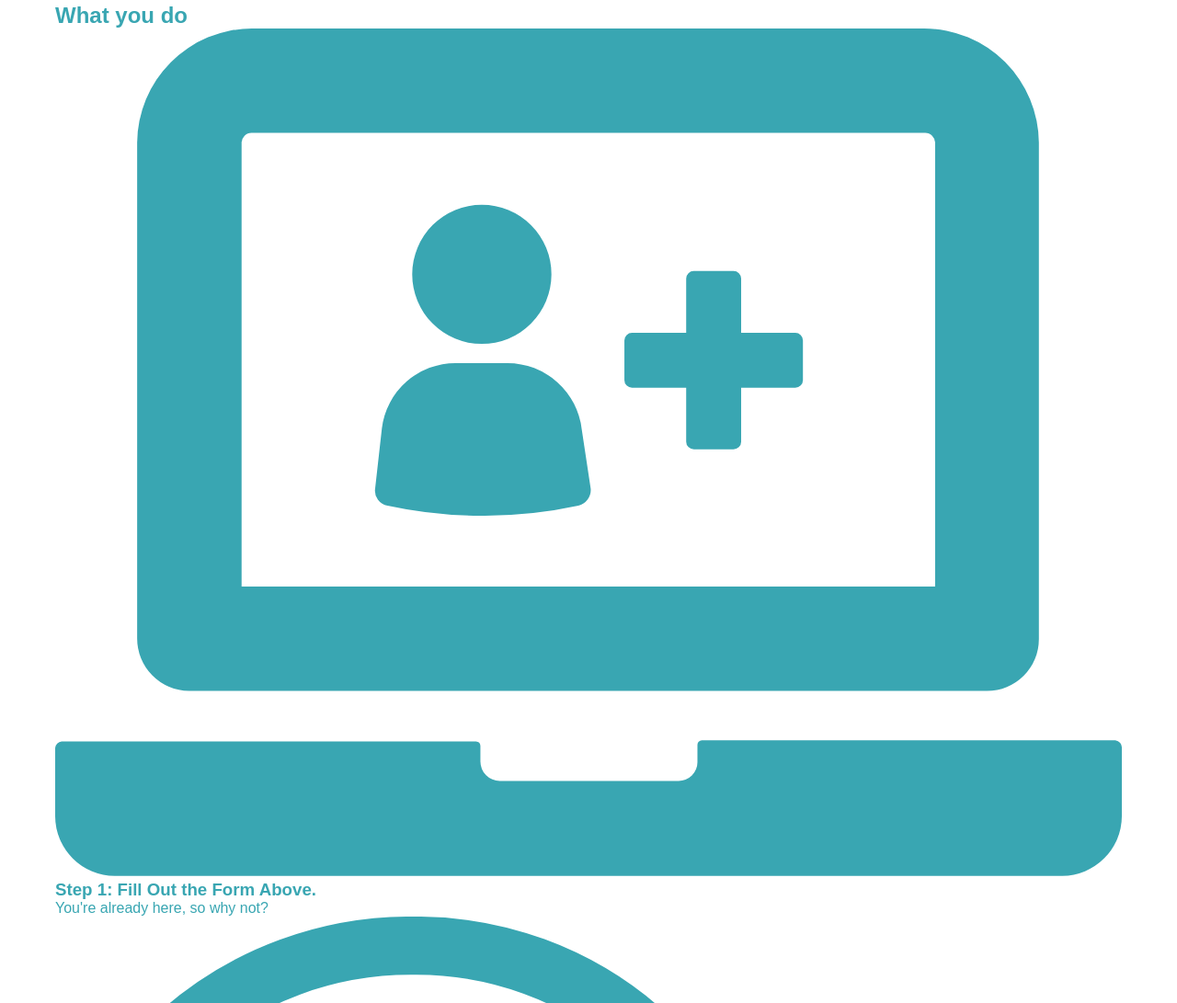
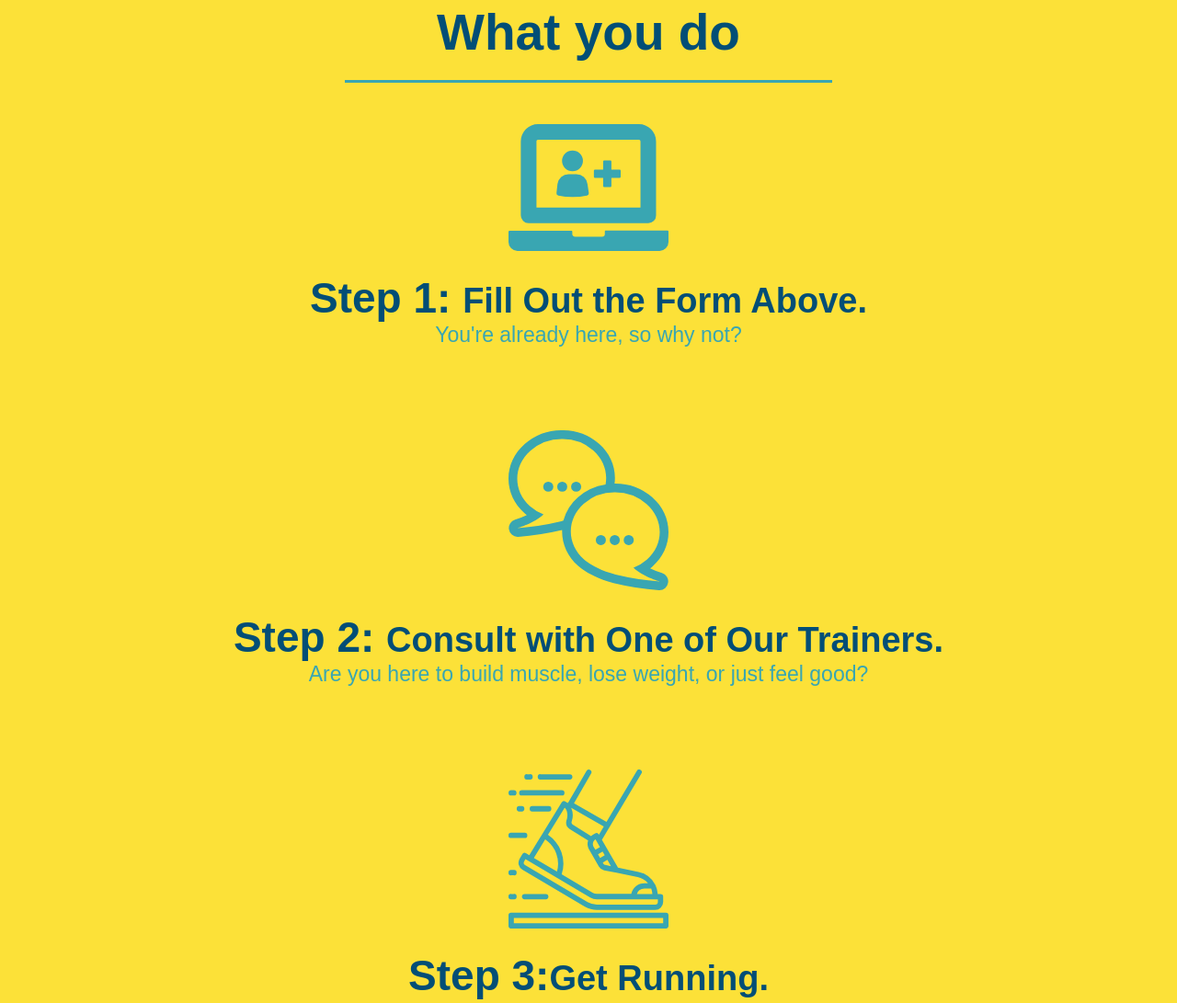
Before and after one commit to shanebramble/run-buddy, a plain HTML site: page index.html in a window 1280 px wide. Shown: the part 1117-2208 px from the top of the page at 92% size. Drawn offline with Linux system fonts and the light colour scheme.

Commit message:
Style you do section

```diff
--- a/assest/css/styles.css
+++ b/assest/css/styles.css
@@ -135,16 +135,6 @@ section {
 .intro {
     text-align: center;
 }
-
-.intro h2 {
-    font-size: 55px;
-    color: #024e76;
-    margin-bottom: 35px;
-    padding: 0px 100px 20px 100px;
-    border-bottom: 3px solid #fce138;
-    display: inline-block;
-}
-
 .intro p {
     line-height: 1.7;
     color: #39a6b2;
@@ -152,3 +142,48 @@ section {
     font-size: 20px;
     margin: 0px auto;
 }
+
+.steps {
+    text-align: center;
+    background: #fce138;
+}
+.section-title {
+    font-size: 55px;
+    color: #024e76;
+    margin-bottom: 35px;
+    padding: 0 100px 20px 100px;
+    display: inline-block;
+    border-bottom: 3px solid;
+}
+
+.primary-border {
+    border-color: #fce138;
+}
+
+.secondary-border {
+    border-color: #39a6b2;
+}
+.steps div
+{
+    margin-bottom: 80px;
+}
+.steps img
+{
+    width: 15%;
+    margin: 10px 0;
+}
+.steps h3
+{
+    color: #024e76;
+    font-size: 46px;
+    margin-top: 10px;
+}
+.steps p
+{
+    color: #39a6b2;
+    font-size: 23px;
+}
+.steps span
+{
+    font-size: 38px;
+}
--- a/index.html
+++ b/index.html
@@ -82,7 +82,7 @@
 
     <!-- "What we do" Section -->
     <section id="what-we-do" class="intro">
-        <h2>What we do</h2>
+        <h2 class="section-title primary-border">What we do</h2>
         <p>
             butcher selfies chambray shabby chic gentrify readymade yr Echo Park XOXO Tumblr normcore Banksy direct
             trade Blue Bottle chillwave you probably haven't heard of them single-origin coffee Vice fanny pack fixie
@@ -92,29 +92,29 @@
     </section>
 
     <!-- "What you do" section -->
-    <section id="what-you-do">
-        <h2>What you do</h2>
+    <section id="what-you-do" class="steps">
+        <h2 class="section-title secondary-border">What you do</h2>
         <div>
             <img src="./assest/images/step-1.svg" alt="positive-guy" srcset="">
-            <h3>Step 1: Fill Out the Form Above.</h3>
+            <h3>Step 1: <span>Fill Out the Form Above.</span></h3>
             <p>You're already here, so why not?</p>
         </div>
 
         <div>
             <img src="./assest/images/step-2.svg" alt="text-bubble" srcset="">
-            <h3>Step 2: Consult with One of Our Trainers.</h3>
+            <h3>Step 2: <span>Consult with One of Our Trainers.</span></h3>
             <p>Are you here to build muscle, lose weight, or just feel good?</p>
         </div>
 
         <div>
             <img src="./assest/images/step-3.svg" alt="running-shoe" srcset="">
-            <h3>Step 3: Get Running.</h3>
+            <h3>Step 3:<span>Get Running.</span></h3>
             <p>Hit the ground running (literally) once your trainer lays out your plan.</p>
         </div>
 
         <div>
             <img src="./assest/images/step-4.svg" alt="" srcset="">
-            <h3>Step 4: See Results.</h3>
+            <h3>Step 4: <span>See Results.</span></h3>
             <p>Bi-weekly checkins with your trainer will keep you focused</p>
         </div>
     </section>
```
